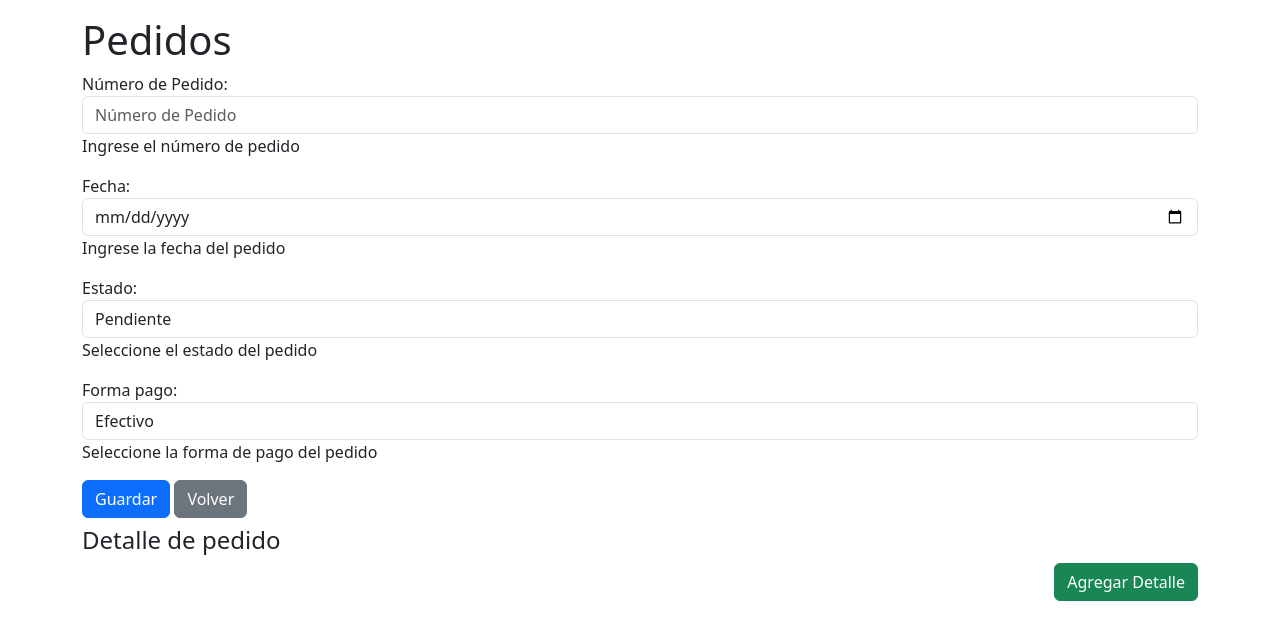
After one commit to profezepeda/py2023_AM_MOD7, a Django app: template blog/pedidos/templates/pedido_editar.html in a window 1280 px wide. The commit adds this page. Shown: the top 640 px of the page. Run offline with Django 4.2, Linux system fonts and the light colour scheme; the template is opened without the code that fills it: values that come from a table or form of the project are taken from there, others are empty.

Commit message:
pedido parte 2

```diff
--- a/blog/blog/urls.py
+++ b/blog/blog/urls.py
@@ -17,10 +17,15 @@ Including another URLconf
 from django.contrib import admin
 from django.urls import path
 from principal.views import Muestra
-from pedidos.views import PedidoView
+from django.views.generic import TemplateView
+from pedidos.views import PedidoView, PedidoEliminarView, PedidoEditarView, PedidoCrearView, PedidoDetalleView
 
 urlpatterns = [
     path('admin/', admin.site.urls),
     path('publicacion/<str:idpublicacion>', Muestra.as_view(), name='muestra'),
-    path('pedidos/', PedidoView.as_view(), name='pedidos')
+    path('pedidos/', PedidoView.as_view(), name='pedidos'),
+    path('pedidos/<int:pk>/delete/', PedidoEliminarView.as_view(), name='pedido_eliminar'),
+    path('pedidos/create/', PedidoCrearView.as_view(), name='pedido_agregar'),
+    path('pedidos/<int:pk>', PedidoEditarView.as_view(), name='pedido_editar'),
+    path('pedidos/detalle/', PedidoDetalleView.as_view(), name='agregar_detalle')
 ]
--- a/blog/pedidos/forms.py
+++ b/blog/pedidos/forms.py
@@ -1,11 +1,15 @@
 from django import forms
-from pedidos.models import Estado, FormaPago
+from pedidos.models import Estado, FormaPago, Productos
 
 class FormularioPedido(forms.Form):
   opciones_estado = Estado.objects.all().values_list('id', 'nombre').order_by('nombre')
-  OPCIONES_ESTADO = [(opcion.id, opcion.nombre) for opcion in opciones_estado]
+  # OPCIONES_ESTADO = [(opcion.id, opcion.nombre) for opcion in opciones_estado]
+  OPCIONES_ESTADO = [(1, 'Pendiente'), (2, 'Pagado'), (3, 'Cancelado')]
   opciones_forma_pago = FormaPago.objects.all().values_list('id', 'nombre').order_by('nombre')
-  OPCIONES_FORMA_PAGO = [(opcion.id, opcion.nombre) for opcion in opciones_forma_pago]
+  # OPCIONES_FORMA_PAGO = [(opcion.id, opcion.nombre) for opcion in opciones_forma_pago]
+  OPCIONES_FORMA_PAGO = [(1, 'Efectivo'), (2, 'Tarjeta de Crédito'), (3, 'Tarjeta de Débito')]
+
+  id = forms.CharField(widget=forms.HiddenInput(), required=False)
 
   numero = forms.CharField(label='Número de Pedido', max_length=10, required=True,
                           error_messages={
@@ -16,7 +20,7 @@ class FormularioPedido(forms.Form):
   fecha = forms.DateField(label="Fecha", required=True,
                           error_messages={
                             'required': 'La fecha es requerida'},
-                          widget=forms.DateInput(attrs={'class': 'form-control', 'placeholder': 'Fecha'}),
+                          widget=forms.DateInput(attrs={'class': 'form-control', 'placeholder': 'Fecha', 'type': 'date'}),
                           help_text='Ingrese la fecha del pedido')
   estado = forms.ChoiceField(choices=OPCIONES_ESTADO, required=True,
                             error_messages={'required': 'El estado es requerido'},
@@ -26,3 +30,26 @@ class FormularioPedido(forms.Form):
                                 error_messages={'required': 'La forma de pago es requerida'},
                                 widget=forms.Select(attrs={'class': 'form-control'}),
                                 help_text='Seleccione la forma de pago del pedido')
+
+class FormularioDetallePedido(forms.Form):
+
+  id = forms.CharField(widget=forms.HiddenInput(), required=False)
+  producto = forms.ChoiceField(choices=[], required=True,
+                            error_messages={'required': 'El producto es requerido'},
+                            widget=forms.Select(attrs={'class': 'form-control'}),
+                            help_text='Seleccione el producto')
+  cantidad = forms.IntegerField(label='Cantidad', required=True,
+                                error_messages={
+                                  'required': 'La cantidad es requerida'},
+                                widget=forms.NumberInput(attrs={'class': 'form-control', 'placeholder': 'Cantidad'}),
+                                help_text='Ingrese la cantidad')
+  precio = forms.DecimalField(label='Precio', required=True,
+                              error_messages={
+                                'required': 'El precio es requerido'},
+                              widget=forms.NumberInput(attrs={'class': 'form-control', 'placeholder': 'Precio'}),
+                              help_text='Ingrese el precio')
+  total = forms.DecimalField(label='Total', required=True,
+                            error_messages={
+                              'required': 'El total es requerido'},
+                            widget=forms.NumberInput(attrs={'class': 'form-control', 'placeholder': 'Total'}),
+                            help_text='Ingrese el total')
--- /dev/null
+++ b/blog/pedidos/templates/pedido_editar.html
@@ -0,0 +1,60 @@
+<!DOCTYPE html>
+<html lang="en">
+<head>
+  <meta charset="UTF-8">
+  <meta name="viewport" content="width=device-width, initial-scale=1.0">
+  <link href="https://cdn.jsdelivr.net/npm/bootstrap@5.3.0/dist/css/bootstrap.min.css" rel="stylesheet" integrity="sha384-9ndCyUaIbzAi2FUVXJi0CjmCapSmO7SnpJef0486qhLnuZ2cdeRhO02iuK6FUUVM" crossorigin="anonymous">
+  <title>Pedidos</title>
+  <script>
+    function showAddDetalle(){
+      if (document.getElementById("formDetalle").style.display == "block"){
+        document.getElementById("formDetalle").style.display = "none";
+        document.getElementById("botonDetalle").innerHTML = "Agregar Detalle";
+        return;
+      }
+      document.getElementById("formDetalle").style.display = "block";
+      document.getElementById("botonDetalle").innerHTML = "Ocultar Detalle";
+    }
+  </script>
+</head>
+<body>
+  <div class="container pb-3">
+    <div class="row mt-3">
+      <div class="col-12 col-md-12">
+        <h1>Pedidos</h1>
+      </div>
+      <div class="col-12 col-md-12">
+        <form method="POST">
+          {% csrf_token %}
+          {{ form.as_p }}
+          <button type="submit" class="btn btn-primary">Guardar</button>
+          <a href="{% url 'pedidos' %}" class="btn btn-secondary">Volver</a>
+        </form>
+      </div>
+    </div>
+    <div class="row mt-2">
+      <div class="col-12">
+        <h4>Detalle de pedido</h4>
+      </div>
+      <div class="col-12" style="text-align: right;">
+        <button type="button" class="btn btn-success" onclick="showAddDetalle()" id="botonDetalle">Agregar Detalle</button>
+      </div>
+      <div class="col-12" style="display: none" id="formDetalle">
+        <div class="card">
+          <div class="card-body">
+            <form method="POST" action="{% url 'agregar_detalle' %}">
+              {% csrf_token %}
+              {{ form_detalle.as_p }}
+              <button type="submit" class="btn btn-primary">Agregar</button>
+            </form>
+          </div>
+        </div>
+      </div>
+    </div>
+  </div>
+
+
+
+</body>
+<script src="https://cdn.jsdelivr.net/npm/bootstrap@5.3.0/dist/js/bootstrap.bundle.min.js" integrity="sha384-geWF76RCwLtnZ8qwWowPQNguL3RmwHVBC9FhGdlKrxdiJJigb/j/68SIy3Te4Bkz" crossorigin="anonymous"></script>
+</html>
--- a/blog/pedidos/templates/pedidos.html
+++ b/blog/pedidos/templates/pedidos.html
@@ -13,7 +13,7 @@
         <h1>Pedidos</h1>
       </div>
       <div class="col-12 col-md-6" style="text-align: right;">
-        <a href="" class="btn btn-primary">Nuevo Pedido</a>
+        <a href="{% url 'pedido_agregar' %}" class="btn btn-primary">Nuevo Pedido</a>
       </div>
     </div>
     <div class="row mt-3">
@@ -23,8 +23,8 @@
           <div class="card-body">
             <h5 class="card-title">{{ pedido.numero }}</h5>
             <p class="card-text">{{ pedido.fecha }}</p>
-            <a href="" class="btn btn-primary">Editar</a>
-            <a href="" class="btn btn-danger">Eliminar</a>
+            <a href="{% url 'pedido_editar' pedido.id %}" class="btn btn-primary">Editar</a>
+            <a class="btn btn-danger" href="{% url 'pedido_eliminar' pedido.id %}">Eliminar</a>
           </div>
         </div>
       </div>
```
Also changed, not shown: blog/pedidos/models.py (+17 -0 lines), blog/pedidos/templates/pedido_agregar.html (added, +29 -0 lines), blog/pedidos/templates/pedido_eliminar.html (added, +29 -0 lines), blog/pedidos/migrations/0004_productos_pedidodetalle.py (added).
